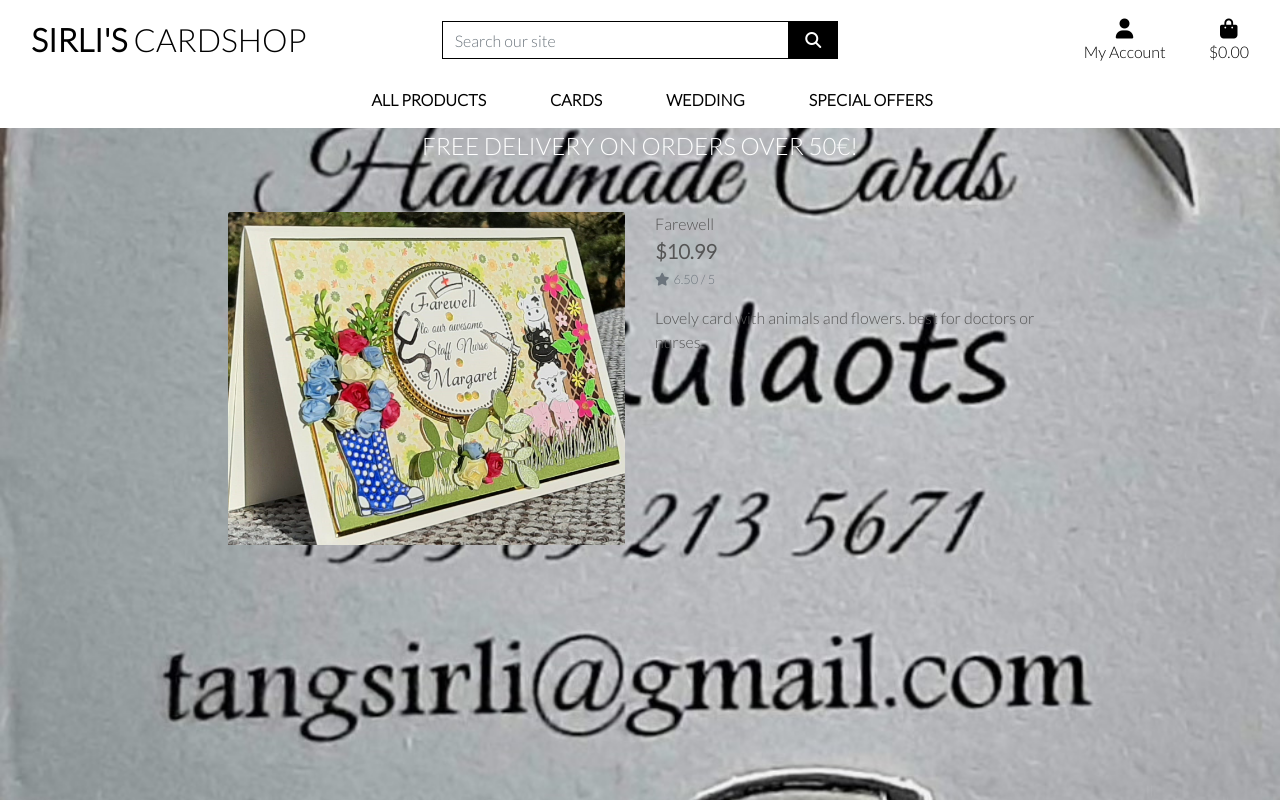
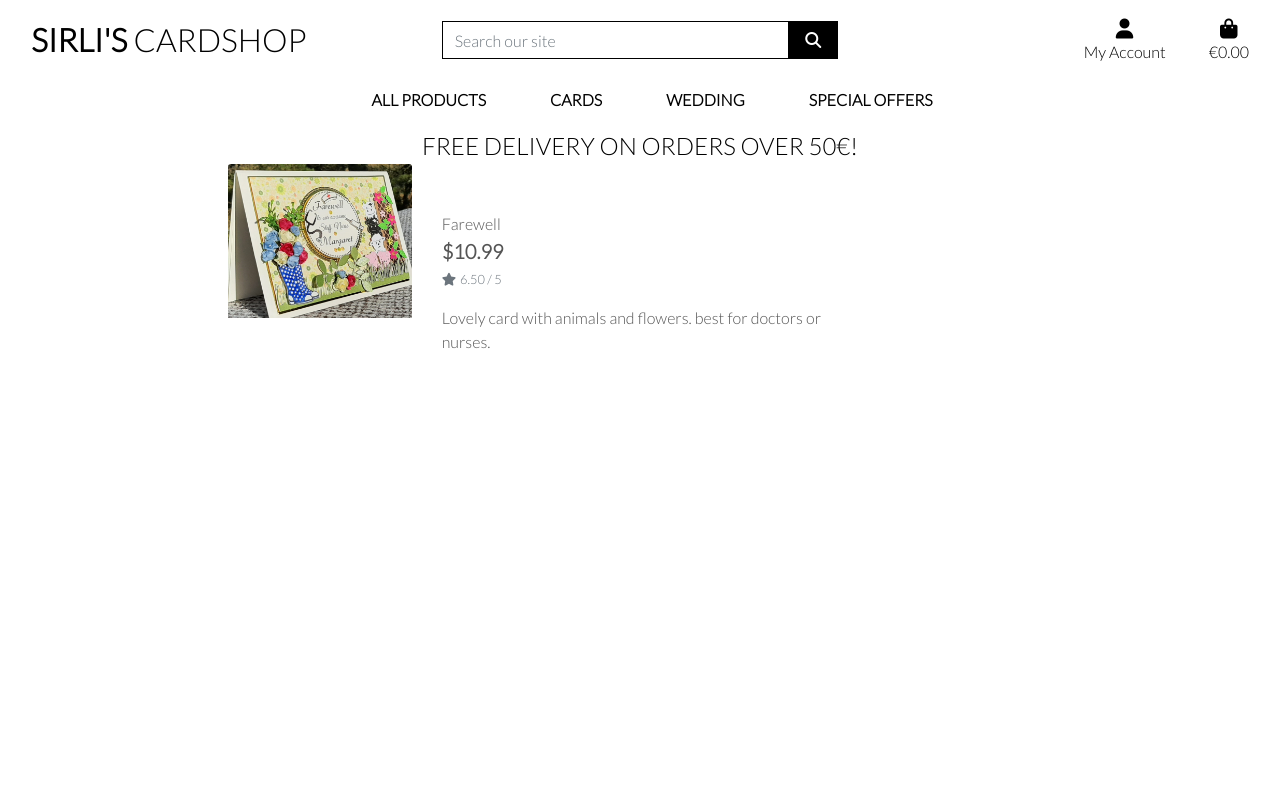
Before and after one commit to Winnypohh/Sirlicardshop, a Django app: page /products/3 in a window 1280 px wide. Run offline with Django 4.2, Linux system fonts and the light colour scheme; data comes from the database, SQL or seed files in the repository; some libraries are stand-ins or nearby versions.

Commit message:
fixing pic oam background

```diff
--- a/home/templates/home/index.html
+++ b/home/templates/home/index.html
@@ -15,7 +15,9 @@
         <div class="col-7 col-md-6 my-auto">
             <h1 class="display-4 logo-font text-black"></h1>
             <div class="my-5">
-
+                <h4>
+                    <a href="{% url 'products' %}" class="shop-now-button btn btn-lg rounded-0 text-uppercase py-3">Shop Now</a>
+                </h4>
             </div>
         </div>
     </div>
--- a/products/fixtures/products.json
+++ b/products/fixtures/products.json
@@ -243,7 +243,7 @@
         "category": 4,
         "rating": 7.5,
         "image_url": "",
-        "image": "pilt20_h1RlWdF.jpg"
+        "image": "pilt20.jpg"
     }
 }
 ]
--- a/products/templates/products/product_detail.html
+++ b/products/templates/products/product_detail.html
@@ -13,8 +13,8 @@
 <div class="overlay"></div>
 <div class="container-fluid">
     <div class="row">
-        <div class="col-12 col-md-6 col-lg-4 offset-lg-2">
-            <div class="image-container my-5">
+        <div class="corp col-12 col-md-6 col-lg-2 offset-lg-2">
+            <div class="image-container my-8">
                 {% if product.image %}
                 <a href="{{ product.image.url }}" target="_blank">
                     <img class="card-img-top img-fluid" src="{{ product.image.url }}" alt="{{ product.name }}">
--- a/products/templates/products/products.html
+++ b/products/templates/products/products.html
@@ -23,7 +23,7 @@
             <div class="row mt-1 mb-2"></div>
             <div class="row">
                 {% for product in products %}
-                <div class="col-sm-6 col-md-6 col-lg-4 col-xl-3">
+                <div class="crop col-sm-6 col-md-6 col-lg-4 col-xl-3">
                     <div class="card h-100 border-0">
                         {% if product.image %}
                         <a href="{% url 'product_detail' product.id %}">
--- a/static/css/base.css
+++ b/static/css/base.css
@@ -56,6 +56,16 @@
     border: 1px solid black !important;
 }
 
+.overlay {
+    height: 100%;
+    width: 100%;
+    top: 0;
+    left: 0;
+    position: fixed;
+    background: white;
+    z-index: -1;
+}
+
 /* -------------------------------- Media Queries */
 
 /* Slightly larger container on xl screens */
@@ -79,3 +89,14 @@
         padding-top: 164px;
     }
 }
+
+/* pad the top a bit when navbar is collapsed on mobile */
+@media (max-width: 991px) {
+    .header-container {
+        padding-top: 116px;
+    }
+
+    body {
+        height: calc(100vh - 116px);
+    }
+}
--- a/templates/base.html
+++ b/templates/base.html
@@ -96,7 +96,7 @@
                                         {% if grand_total %}
                                             ${{ grand_total|floatformat:2 }}
                                         {% else %}
-                                            $0.00
+                                            €0.00
                                         {% endif %}
                                     </p>
                                 </div>
@@ -116,7 +116,7 @@
                  </nav>
              </div>
              <div id="delivery-banner" class="row text-center">
-                 <div class="col bg-black text-white">
+                 <div class="col bg-black text-black">
                      <h4 class="logo-font my-1">Free delivery on orders over 50€{{ free_shipping_threshold }}!</h4>
                  </div>
              </div>
--- a/templates/includes/main-nav.html
+++ b/templates/includes/main-nav.html
@@ -43,7 +43,6 @@
             <div class="dropdown-menu border-0" aria-labelledby="specials-link">
                 <a href="" class="dropdown-item">New Cards</a>
                 <a href="" class="dropdown-item">Discount</a>
-                <a href="" class="dropdown-item">Clearance</a>
                 <a href="" class="dropdown-item">All Specials</a>
             </div>
         </li>
--- a/templates/includes/mobile-top-header.html
+++ b/templates/includes/mobile-top-header.html
@@ -7,7 +7,7 @@
         </div>
     </a>
     <div class="dropdown-menu border-0 w-100 p-3 rounded-0 my-0" aria-labelledby="mobile-search">
-        <form class="form" method="GET" action="{% url 'products' %}">
+        <form class="form" method="GET" action="">
             <div class="input-group w-100">
                 <input class="form-control border border-black rounded-0" type="text" name="q"
                     placeholder="Search our site">
@@ -52,7 +52,7 @@
                 {% if grand_total %}
                 ${{ grand_total|floatformat:2 }}
                 {% else %}
-                $0.00
+                €0.00
                 {% endif %}
             </p>
         </div>
```
Also changed, not shown: media/pilt19_atMb1XN.jpg (added), media/pilt7_1xdqn8t.jpg (added). Lines whose indentation alone changed are shown as unchanged.
